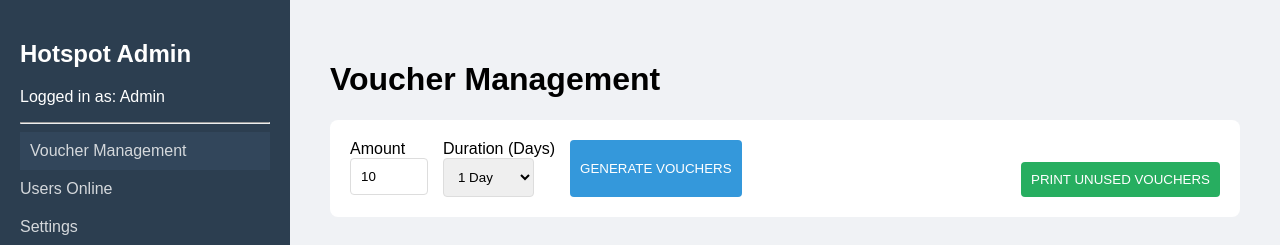
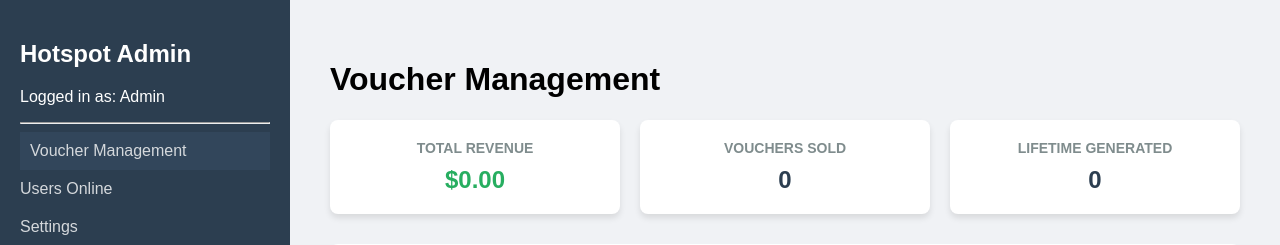
Before and after one commit to nabothsithole/cudy-hotspot, a Flask app: page /admin in a window 1280 px wide. Shown: the top 245 px of the page. Run offline with Flask 3, Linux system fonts and the light colour scheme; the visitor is signed in with stand-in values (Sample User, id 1); data comes from the database, SQL or seed files in the repository.

Commit message:
Implement lifetime statistics, revenue tracking, and 10-day auto-archive for expired vouchers

```diff
--- a/app.py
+++ b/app.py
@@ -19,7 +19,7 @@ bcrypt = Bcrypt(app)
 def init_db():
     conn = sqlite3.connect('hotspot.db')
     c = conn.cursor()
-    # Vouchers table
+    # Active Vouchers table
     c.execute('''CREATE TABLE IF NOT EXISTS vouchers (
                  id INTEGER PRIMARY KEY AUTOINCREMENT,
                  code TEXT UNIQUE,
@@ -32,10 +32,30 @@ def init_db():
                  last_seen DATETIME
                  )''')
 
+    # Voucher History table (for auditing and archiving)
+    c.execute('''CREATE TABLE IF NOT EXISTS voucher_history (
+                 id INTEGER PRIMARY KEY,
+                 code TEXT,
+                 duration_days INTEGER,
+                 status TEXT,
+                 created_at DATETIME,
+                 activated_at DATETIME,
+                 mac_address TEXT,
+                 expires_at DATETIME,
+                 last_seen DATETIME,
+                 archived_at DATETIME
+                 )''')
+
     # Settings table
     c.execute('''CREATE TABLE IF NOT EXISTS settings (
                  key TEXT PRIMARY KEY,
                  value TEXT
+                 )''')
+
+    # Stats table (for lifetime metrics)
+    c.execute('''CREATE TABLE IF NOT EXISTS stats (
+                 key TEXT PRIMARY KEY,
+                 value REAL
                  )''')
 
     # MIGRATION: Check if last_seen exists in vouchers (safety for existing DBs)
@@ -54,18 +74,70 @@ def init_db():
     for key, value in default_settings.items():
         c.execute("INSERT OR IGNORE INTO settings (key, value) VALUES (?, ?)", (key, value))
 
+    # Initialize stats
+    default_stats = {
+        'total_vouchers_generated': 0,
+        'total_vouchers_used': 0,
+        'total_revenue': 0
+    }
+    for key, value in default_stats.items():
+        c.execute("INSERT OR IGNORE INTO stats (key, value) VALUES (?, ?)", (key, value))
+
     conn.commit()
     conn.close()
 
 init_db()
+
+# --- HELPER: PRICING ---
+def get_voucher_price(duration):
+    if duration == 1: return 1
+    if duration == 7: return 5
+    if duration == 30: return 10
+    return 0
+
+# --- HELPER: UPDATE STATS ---
+def update_stat(key, increment):
+    conn = sqlite3.connect('hotspot.db')
+    c = conn.cursor()
+    c.execute("UPDATE stats SET value = value + ? WHERE key = ?", (increment, key))
+    conn.commit()
+    conn.close()
+
+# --- HELPER: GET STATS ---
+def get_all_stats():
+    conn = sqlite3.connect('hotspot.db')
+    c = conn.cursor()
+    c.execute("SELECT key, value FROM stats")
+    res = dict(c.fetchall())
+    conn.close()
+    return res
 
 # --- HELPER: CLEANUP EXPIRED VOUCHERS (Global) ---
 def cleanup_expired_vouchers():
     conn = sqlite3.connect('hotspot.db')
     c = conn.cursor()
     now = datetime.now()
-    # Batch update any active voucher whose expiry time has passed
+
+    # 1. Mark active vouchers as expired
     c.execute("UPDATE vouchers SET status='expired' WHERE status='active' AND expires_at < ?", (now,))
+
+    # 2. Archive vouchers expired for more than 10 days
+    ten_days_ago = (now - timedelta(days=10)).strftime("%Y-%m-%d %H:%M:%S.%f")
+
+    # Select expired vouchers older than 10 days
+    c.execute("SELECT * FROM vouchers WHERE status='expired' AND expires_at < ?", (ten_days_ago,))
+    to_archive = c.fetchall()
+
+    for v in to_archive:
+        # Insert into history table
+        c.execute('''INSERT INTO voucher_history
+                     (id, code, duration_days, status, created_at, activated_at, mac_address, expires_at, last_seen, archived_at)
+                     VALUES (?, ?, ?, ?, ?, ?, ?, ?, ?, ?)''',
+                  (v[0], v[1], v[2], v[3], v[4], v[5], v[6], v[7], v[8], now))
+
+        # Delete from active table
+        c.execute("DELETE FROM vouchers WHERE id=?", (v[0],))
+
     conn.commit()
     conn.close()
 
@@ -106,7 +178,12 @@ def get_live_voucher(code_or_mac, is_mac=False):
 
     # LIVE CHECK: If it's active but the time is past, mark as expired now
     if status == 'active' and expires_str:
-        expires_at = datetime.strptime(expires_str, "%Y-%m-%d %H:%M:%S.%f")
+        try:
+            expires_at = datetime.strptime(expires_str, "%Y-%m-%d %H:%M:%S.%f")
+        except ValueError:
+            # Fallback for formats without microseconds if any
+            expires_at = datetime.strptime(expires_str.split('.')[0], "%Y-%m-%d %H:%M:%S")
+
         if datetime.now() > expires_at:
             c.execute("UPDATE vouchers SET status='expired' WHERE id=?", (v_id,))
             conn.commit()
@@ -170,6 +247,10 @@ def authenticate():
         conn.commit()
         conn.close()
 
+        # Update Lifetime Stats
+        update_stat('total_vouchers_used', 1)
+        update_stat('total_revenue', get_voucher_price(duration))
+
     if gw_url:
         return redirect(f"{gw_url}/auth?status=success&mac={mac}&voucher={code}")
 
@@ -217,7 +298,9 @@ def admin_dashboard():
     c.execute("SELECT * FROM vouchers ORDER BY created_at DESC")
     all_vouchers = c.fetchall()
     conn.close()
-    return render_template('admin.html', vouchers=all_vouchers)
+
+    stats = get_all_stats()
+    return render_template('admin.html', vouchers=all_vouchers, stats=stats)
 
 @app.route('/admin/online')
 @admin_required
@@ -271,6 +354,9 @@ def generate():
                   (f"ZIM-{code}", duration, datetime.now()))
     conn.commit()
     conn.close()
+
+    update_stat('total_vouchers_generated', count)
+
     flash(f"Generated {count} vouchers ({duration} days).")
     return redirect(url_for('admin_dashboard'))
 
--- a/templates/admin.html
+++ b/templates/admin.html
@@ -19,6 +19,11 @@
         button { background: #3498db; color: white; border: none; cursor: pointer; }
         button:hover { background: #2980b9; }
         .flash { background: #d4edda; color: #155724; padding: 10px; border-radius: 4px; margin-bottom: 20px; }
+        .stats-container { display: flex; gap: 20px; margin-bottom: 30px; }
+        .stat-card { background: white; padding: 20px; border-radius: 8px; flex: 1; box-shadow: 0 4px 6px rgba(0,0,0,0.1); text-align: center; }
+        .stat-card h3 { margin: 0; color: #7f8c8d; font-size: 14px; text-transform: uppercase; font-weight: 600; }
+        .stat-card p { margin: 10px 0 0; font-size: 24px; font-weight: bold; color: #2c3e50; }
+        .stat-revenue { color: #27ae60 !important; }
     </style>
 </head>
 <body>
@@ -44,6 +49,21 @@
             {% endfor %}
           {% endif %}
         {% endwith %}
+
+        <div class="stats-container">
+            <div class="stat-card">
+                <h3>Total Revenue</h3>
+                <p class="stat-revenue">${{ "{:,.2f}".format(stats.total_revenue) }}</p>
+            </div>
+            <div class="stat-card">
+                <h3>Vouchers Sold</h3>
+                <p>{{ stats.total_vouchers_used|int }}</p>
+            </div>
+            <div class="stat-card">
+                <h3>Lifetime Generated</h3>
+                <p>{{ stats.total_vouchers_generated|int }}</p>
+            </div>
+        </div>
 
         <div class="gen-box">
             <form action="/admin/generate" method="POST" style="display: flex; gap: 15px;">
```
